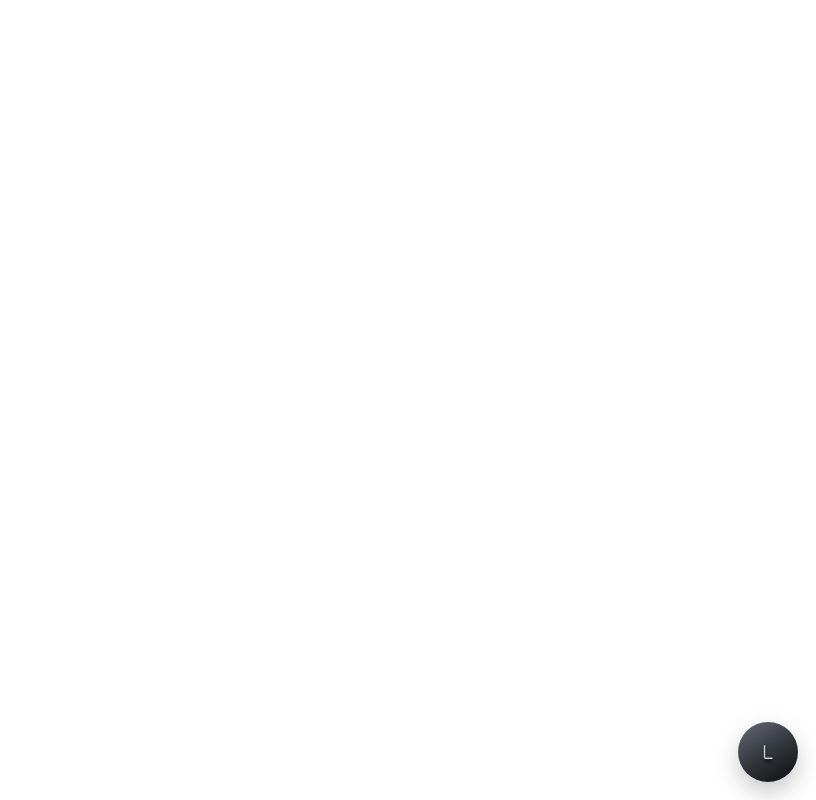
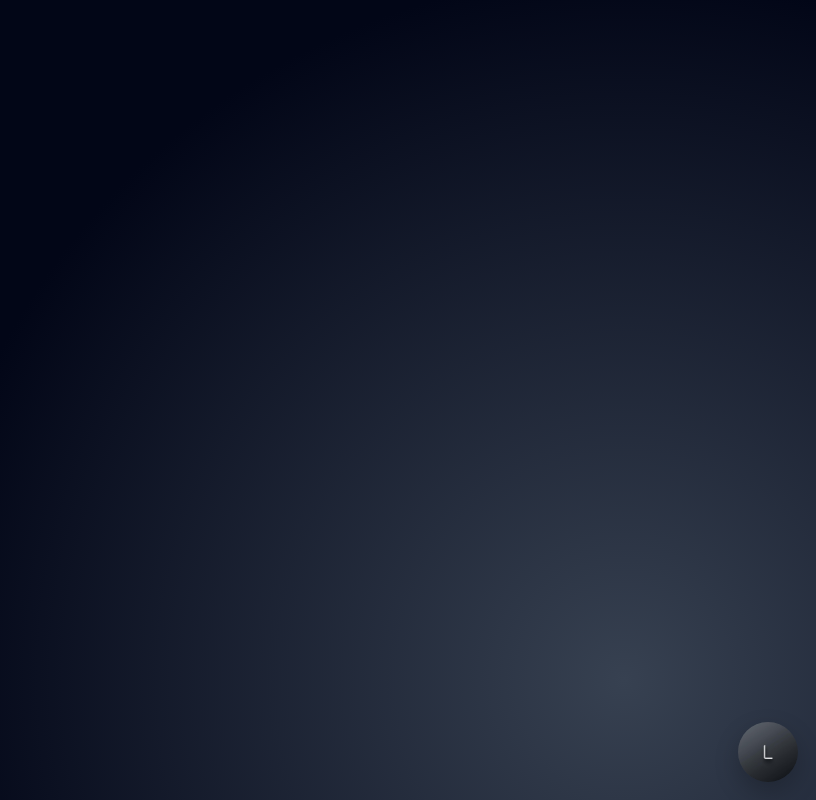
Before and after one commit to NextSphereOfficial/widget-nextsphere, a React (Vite) app in the folder apps/widget/: page / in a window 1280 px wide. Shown: the whole page, without its empty margins (464-1280 px from the left). Built offline with nearby package versions, Linux system fonts and the light colour scheme.

Commit message:
site background behind widget

```diff
--- a/apps/widget/index.html
+++ b/apps/widget/index.html
@@ -9,8 +9,9 @@
     <meta name="viewport" content="width=device-width, initial-scale=1.0" />
     <title>NextSphere Widget (Dev)</title>
   </head>
-  <body>
-    <div id="nx-widget"></div>
-    <script type="module" src="/src/main.tsx"></script>
-  </body>
+  <body class="nx-bg">
+  <div id="nx-widget"></div>
+  <script type="module" src="/src/main.tsx"></script>
+</body>
+
 </html>
--- a/apps/widget/src/styles/index.css
+++ b/apps/widget/src/styles/index.css
@@ -29,3 +29,28 @@
 .chat-scroll:hover::-webkit-scrollbar-thumb {
   background-color: rgba(0,0,0,0.28);
 }
+
+/* ====== NEXTSPHERE DEMO / GUEST BG ====== */
+
+html,
+body {
+  height: 100%;
+}
+
+body.nx-bg {
+  margin: 0;
+  /* colore base molto scuro */
+  background-color: #020617; /* slate-950 / quasi nero, ma non pieno */
+
+  /* gradiente morbido, un po' più chiaro verso il basso a destra
+     così il launcher scuro risalta invece di perdersi */
+  background-image:
+    radial-gradient(
+      circle at 85% 85%,
+      #374151 0,   /* slate-700, leggermente più chiaro vicino al launcher */
+      #020617 55%  /* torna scuro verso il resto della pagina */
+    );
+
+  background-repeat: no-repeat;
+  background-attachment: fixed;
+}
```
